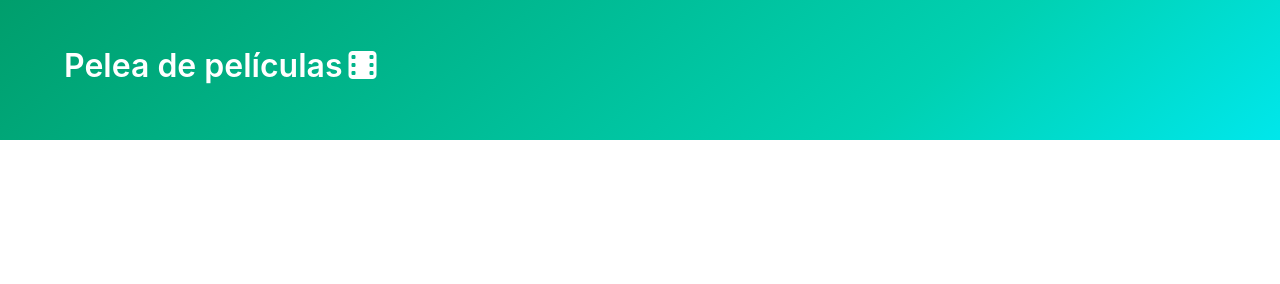
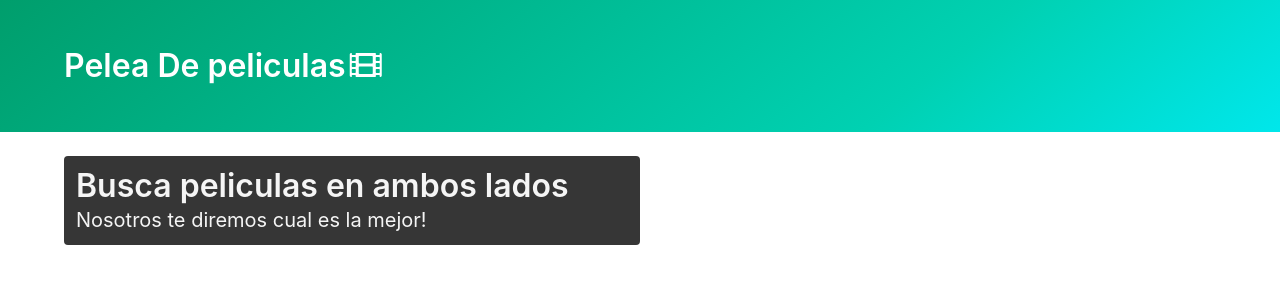
Before and after one commit to golosa699/pelea_de_peliculas, a plain HTML site: page index.html in a window 1280 px wide. Drawn offline with nearby package versions, Linux system fonts and the light colour scheme.

Commit message:
Update index.html

```diff
--- a/index.html
+++ b/index.html
@@ -4,17 +4,17 @@
     <meta charset="UTF-8">
     <meta name="viewport" content="width=device-width, initial-scale=1.0">
     <script src="https://cdnjs.cloudflare.com/ajax/libs/axios/0.19.0/axios.min.js"></script>
-    <link rel="stylesheet" href="https://cdnjs.cloudflare.com/ajax/libs//font-awesome/5.11.2/css/all.css"></style>
+    <link rel="stylesheet" href="https://cdnjs.cloudflare.com/ajax/libs/font-awesome/5.11.2/css/all.css">
     <link rel="stylesheet" href="https://cdnjs.cloudflare.com/ajax/libs/bulma/0.7.5/css/bulma.css">
-    <link rel="stylesheet" href="styles.css">
-    <title>Pelea de películas</title>
+    <link rel="stylesheet" href="style.css">
+    <title>Pelea de peliculas</title>
 </head>
 <body>
     <section class="hero is-primary is-bold">
         <div class="hero-body">
             <div class="container">
                 <h1 class="title">
-                    Pelea de películas
+                    Pelea De peliculas
                     <span class="icon">
                         <i class="fas fa-film"></i>
                     </span>
@@ -22,11 +22,23 @@
             </div>
         </div>
     </section>
-
     <div class="container">
-        <div class="autocomplete"></div>
+        <div class="columns">
+            <div class="column">
+                <div id="left-autocomplete"></div>
+                <div id="left-summary"></div>
+            </div>
+            <div class="column">
+                <div id="right-autocomplete"></div>
+                <div id="right-summary"></div>
+            </div>
+        </div>
+        <div class="column is-half notification is-dark tutorial">
+            <h1 class="title">Busca peliculas en ambos lados</h1>
+            <p class="subtitle">Nosotros te diremos cual es la mejor!</p>
+        </div>
     </div>
-
+    <script src="autocomplete.js"></script>
     <script src="index.js"></script>
 </body>
 </html>
```
